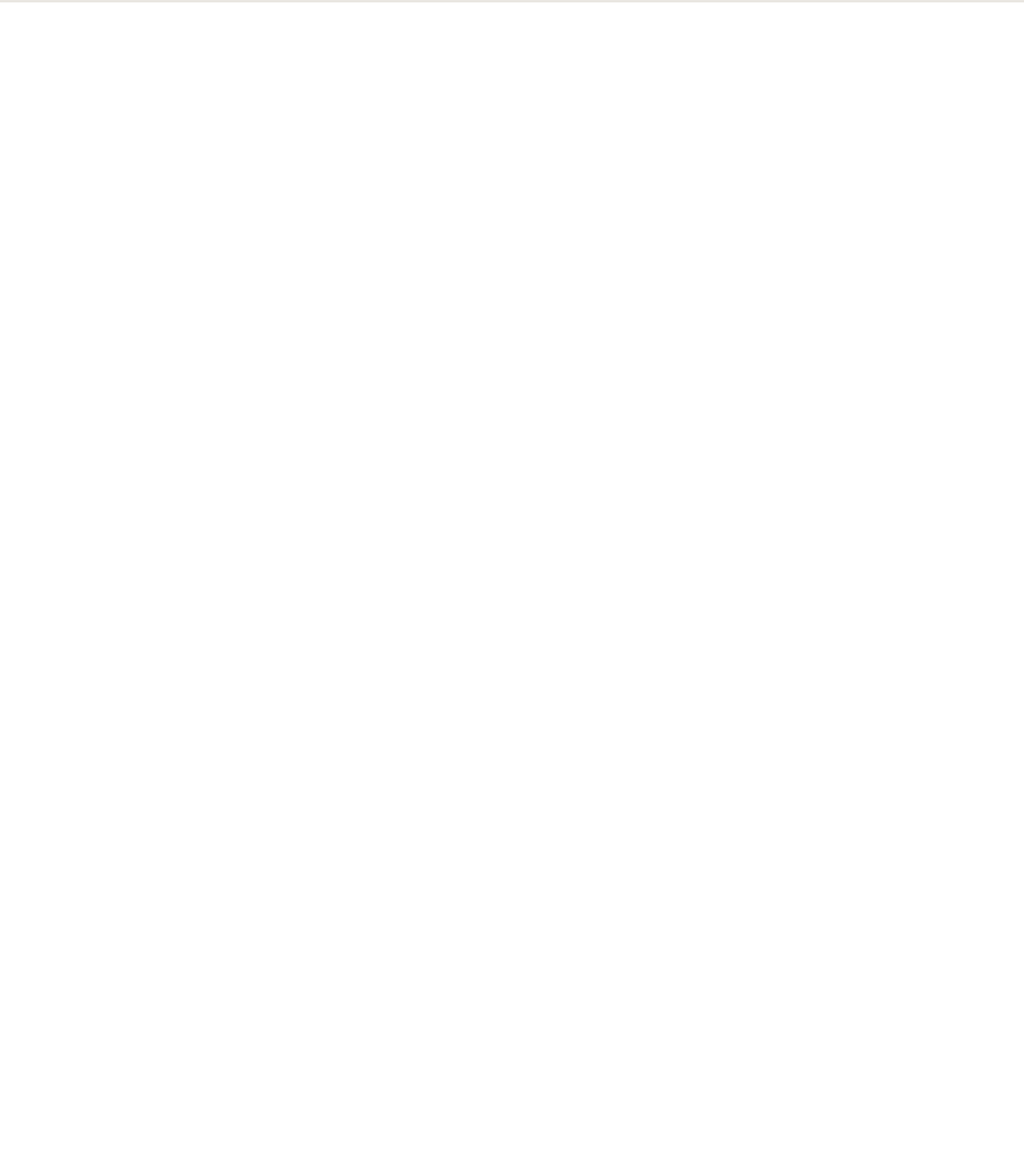
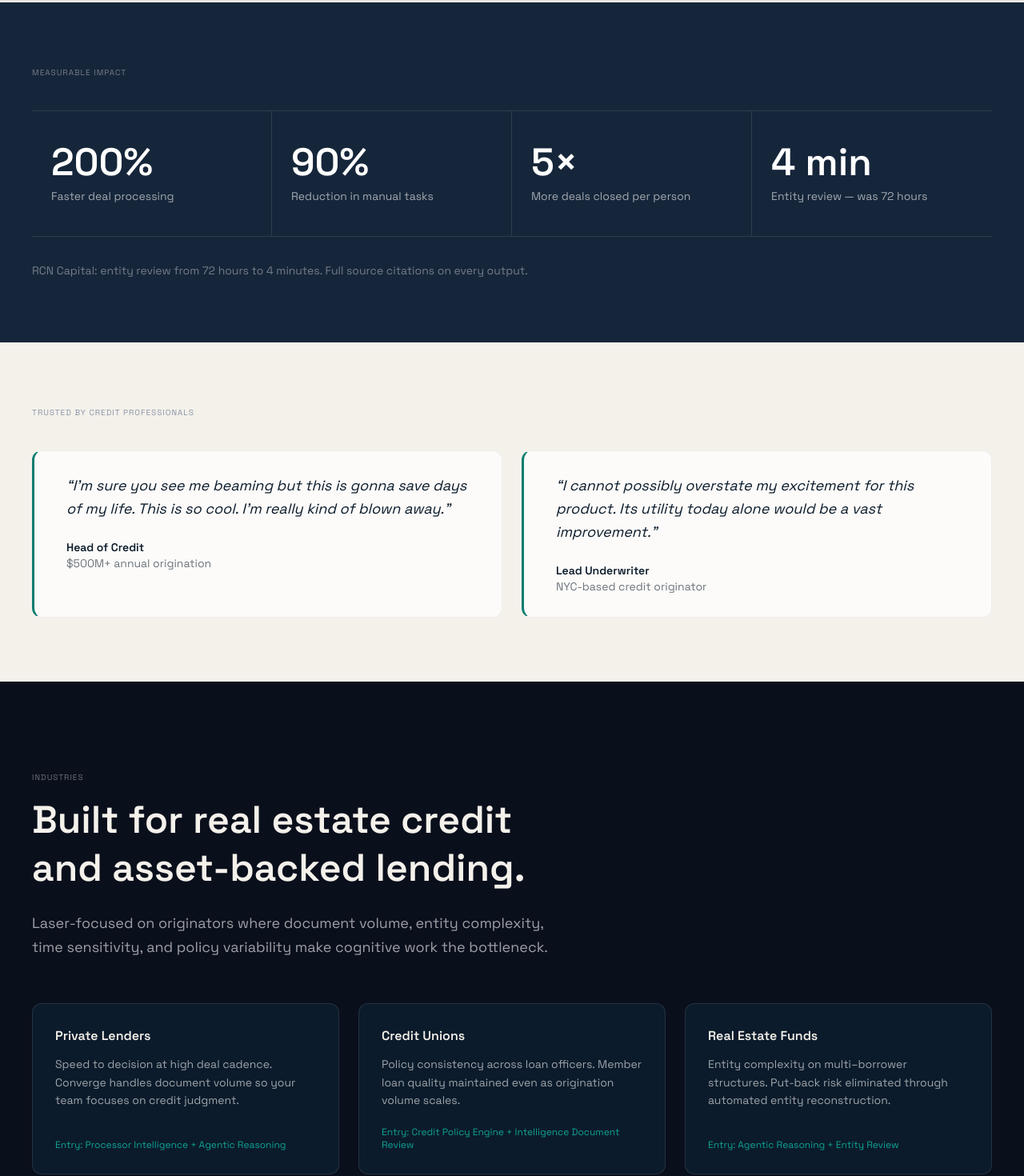
Before and after one commit to mtforstartups-hub/converge, a Next.js app: page / in a window 1280 px wide. Shown: the part 2940-4410 px from the top of the page at 80% size. Before the commit the page ends 2943 px from the top, so only its background shows below. Built offline with nearby package versions, Linux system fonts and the light colour scheme.

Commit message:
three more sections added

```diff
--- a/app/page.tsx
+++ b/app/page.tsx
@@ -1,7 +1,10 @@
 import Hero from "@/components/homepage/Hero";
 import HowItWorks from "@/components/homepage/HowItWorks";
+import ImpactSection from "@/components/homepage/Impact";
+import Industries from "@/components/homepage/Industries";
 import IntelligenceSection from "@/components/homepage/Intelligence";
 import ProblemSection from "@/components/homepage/ProblemSection";
+import Testimonials from "@/components/homepage/Testimonials";
 
 export default function Home() {
   return (
@@ -10,6 +13,9 @@ export default function Home() {
       <ProblemSection />
       <HowItWorks />
       <IntelligenceSection />
+      <ImpactSection />
+      <Testimonials />
+      <Industries />
     </>
   );
 }
--- /dev/null
+++ b/components/homepage/Impact.tsx
@@ -0,0 +1,55 @@
+export default function ImpactSection() {
+  const stats = [
+    {
+      value: "200%",
+      label: "Faster deal processing",
+    },
+    {
+      value: "90%",
+      label: "Reduction in manual tasks",
+    },
+    {
+      value: "5×",
+      label: "More deals closed per person",
+    },
+    {
+      value: "4 min",
+      label: "Entity review — was 72 hours",
+    },
+  ];
+
+  return (
+    <section className="w-full bg-[#16263A] text-white">
+      <div className="max-w-7xl mx-auto px-4 sm:px-6 lg:px-10 py-16 lg:py-20">
+        {/* Top label */}
+        <p className="text-[10px] tracking-widest uppercase text-white/40 mb-10">
+          Measurable impact
+        </p>
+
+        {/* Stats */}
+        <div className="grid grid-cols-2 md:grid-cols-4 border-y border-white/10">
+          {stats.map((stat, i) => (
+            <div
+              key={i}
+              className="py-10 px-4 sm:px-6 flex flex-col gap-2 border-r md:border-r border-b md:border-b-0 border-white/10 max-md:even:border-r-0 md:last:border-r-0"
+            >
+              {/* Value */}
+              <div className="text-3xl sm:text-4xl lg:text-5xl font-semibold">
+                {stat.value}
+              </div>
+
+              {/* Label */}
+              <div className="text-sm text-white/60">{stat.label}</div>
+            </div>
+          ))}
+        </div>
+
+        {/* Bottom note */}
+        <p className="mt-8 text-sm text-white/40">
+          RCN Capital: entity review from 72 hours to 4 minutes. Full source
+          citations on every output.
+        </p>
+      </div>
+    </section>
+  );
+}
--- /dev/null
+++ b/components/homepage/Industries.tsx
@@ -0,0 +1,75 @@
+export default function Industries() {
+  const items = [
+    {
+      title: "Private Lenders",
+      desc: "Speed to decision at high deal cadence. Converge handles document volume so your team focuses on credit judgment.",
+      entry: "Entry: Processor Intelligence + Agentic Reasoning",
+    },
+    {
+      title: "Credit Unions",
+      desc: "Policy consistency across loan officers. Member loan quality maintained even as origination volume scales.",
+      entry: "Entry: Credit Policy Engine + Intelligence Document Review",
+    },
+    {
+      title: "Real Estate Funds",
+      desc: "Entity complexity on multi–borrower structures. Put-back risk eliminated through automated entity reconstruction.",
+      entry: "Entry: Agentic Reasoning + Entity Review",
+    },
+    {
+      title: "Non-bank Lenders",
+      desc: "Scale origination volume without proportional headcount growth. The full CreditOS platform — all five intelligence layers.",
+      entry: "Entry: Full CreditOS platform",
+    },
+    {
+      title: "Brokers & Loan Officers",
+      desc: "File completeness before submission. Error-free initial packages that move faster through the lender’s pipeline.",
+      entry: "Entry: Loan Officer Intelligence",
+    },
+  ];
+
+  return (
+    <section className="w-full bg-primary text-font">
+      <div className="max-w-7xl mx-auto px-4 sm:px-6 lg:px-10 py-20 lg:py-28">
+        {/* HEADER */}
+        <div className="max-w-2xl mb-14">
+          <p className="text-[10px] tracking-widest uppercase text-white/40 mb-4">
+            Industries
+          </p>
+
+          <h2 className="text-3xl sm:text-4xl lg:text-5xl font-semibold leading-tight mb-6">
+            Built for real estate credit and asset-backed lending.
+          </h2>
+
+          <p className="text-base sm:text-lg text-white/60 leading-relaxed">
+            Laser-focused on originators where document volume, entity
+            complexity, time sensitivity, and policy variability make cognitive
+            work the bottleneck.
+          </p>
+        </div>
+
+        {/* GRID */}
+        <div className="grid sm:grid-cols-2 lg:grid-cols-3 gap-6">
+          {items.map((item, i) => (
+            <div
+              key={i}
+              className="group bg-[#0B1B2B] border border-white/10 rounded-xl p-6 lg:p-7 flex flex-col justify-between min-h-50 transition-all duration-300 ease-out hover:bg-[#11243A] hover:-translate-y-1 hover:shadow-lg hover:border-white/20"
+            >
+              <div>
+                {/* Title */}
+                <h3 className="text-base font-semibold mb-3">{item.title}</h3>
+
+                {/* Description */}
+                <p className="text-sm text-white/60 leading-relaxed mb-5">
+                  {item.desc}
+                </p>
+              </div>
+
+              {/* Footer */}
+              <p className="text-xs text-[#10a393]">{item.entry}</p>
+            </div>
+          ))}
+        </div>
+      </div>
+    </section>
+  );
+}
--- /dev/null
+++ b/components/homepage/Testimonials.tsx
@@ -0,0 +1,54 @@
+export default function Testimonials() {
+  const testimonials = [
+    {
+      quote:
+        "I'm sure you see me beaming but this is gonna save days of my life. This is so cool. I'm really kind of blown away.",
+      role: "Head of Credit",
+      sub: "$500M+ annual origination",
+    },
+    {
+      quote:
+        "I cannot possibly overstate my excitement for this product. Its utility today alone would be a vast improvement.",
+      role: "Lead Underwriter",
+      sub: "NYC-based credit originator",
+    },
+  ];
+
+  return (
+    <section className="w-full bg-font">
+      <div className="max-w-7xl mx-auto px-4 sm:px-6 lg:px-10 py-16 lg:py-20">
+        {/* Label */}
+        <p className="text-[10px] tracking-widest uppercase text-[#8A94A6] mb-10">
+          Trusted by credit professionals
+        </p>
+
+        {/* Cards */}
+        <div className="grid gap-6 md:grid-cols-2">
+          {testimonials.map((item, i) => (
+            <div
+              key={i}
+              className="bg-white/70 backdrop-blur rounded-xl p-6 sm:p-7 border border-black/5 relative overflow-hidden border-l-[3px] border-l-accent"
+            >
+              {/* Left accent line */}
+              {/* <div className="absolute left-0 top-0 h-full w-0.75 bg-accent" /> */}
+
+              {/* Content */}
+              <div className="pl-3">
+                <p className="text-base sm:text-lg text-[#0B1B2B] italic leading-relaxed mb-6">
+                  “{item.quote}”
+                </p>
+
+                <div>
+                  <p className="text-sm font-semibold text-[#0B1B2B]">
+                    {item.role}
+                  </p>
+                  <p className="text-sm text-[#0B1B2B]/60">{item.sub}</p>
+                </div>
+              </div>
+            </div>
+          ))}
+        </div>
+      </div>
+    </section>
+  );
+}
```
